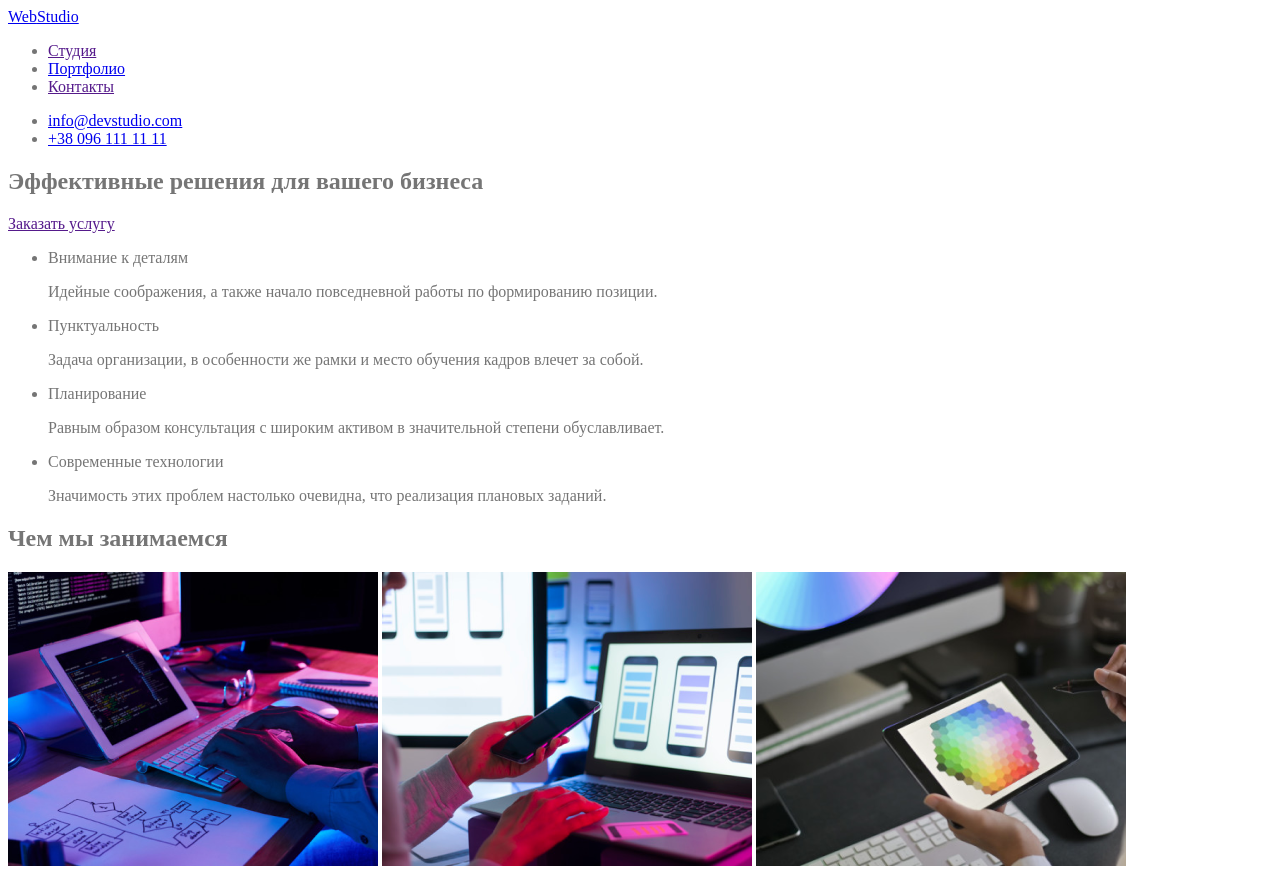
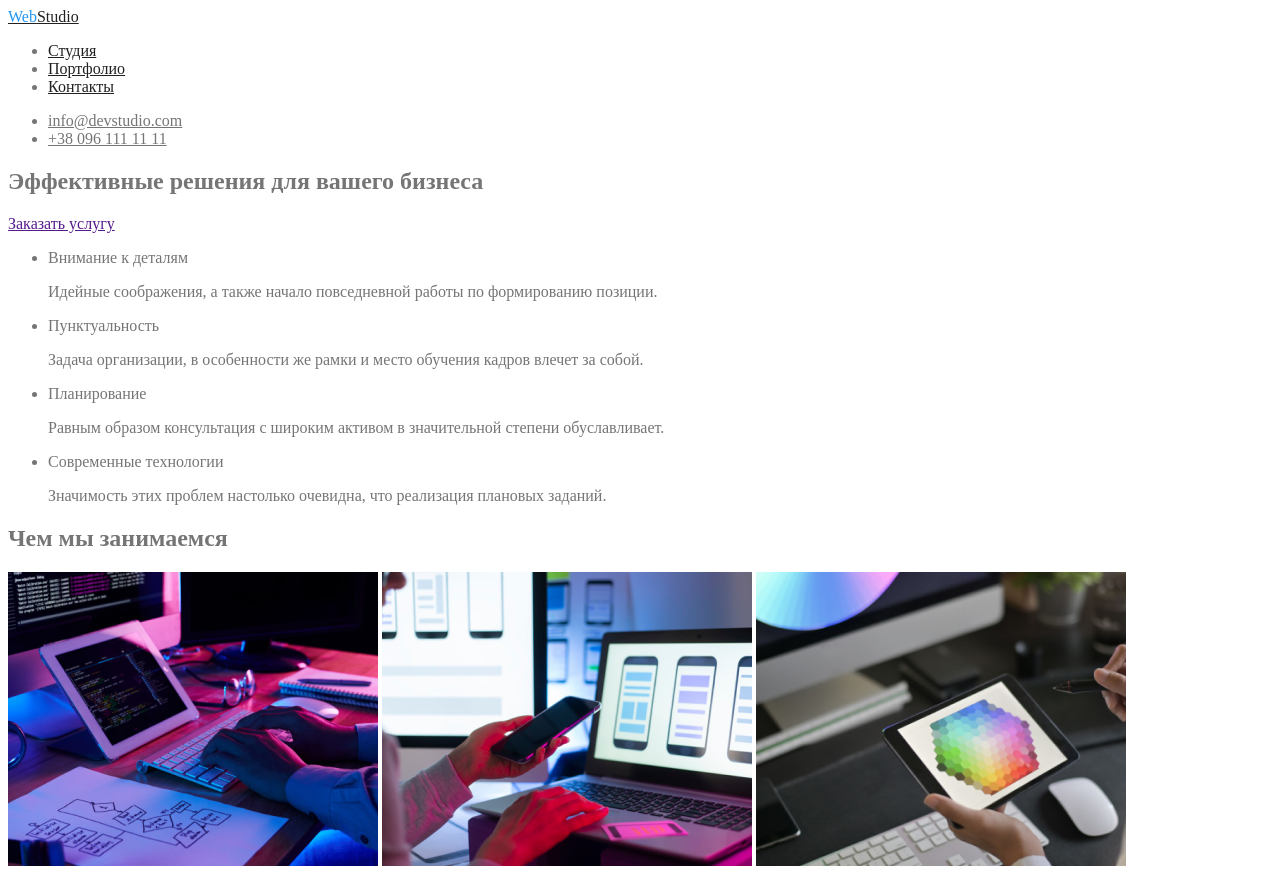
Before and after one commit to Larysa1387/goit-markup-hw-02, a plain HTML site: page index.html in a window 1280 px wide. Shown: the top 869 px of the page. Drawn offline with Linux system fonts and the light colour scheme.

Commit message:
nav finished

```diff
--- a/css/style.css
+++ b/css/style.css
@@ -1,18 +1,41 @@
 :root {
   --primary-text-color: #757575;
   --title-text-color: #212121;
-  --accent-color:  #2196F3;
+  --accent-color: #2196F3;
   --primary-white-color: #FFFFFF;
 }
 
 body {
   background-color: var(--primary-white-color);
-  color: var(--primary-text-color)
+  color: var(--primary-text-color);
 }
 
 .logo {
-  color: --title-text-color;
+  color: var(--title-text-color);
 }
-.logo .span {
-  color: --accent-color;
+.logo span {
+  color: var(--accent-color);
 }
+
+/* Nav style */
+
+.nav .link {
+  color: var(--title-text-color);
+}
+.nav .link:hover,
+.nav .link:focus {
+  color: var(--accent-color);
+}
+
+.nav .link.current {
+  color: var(--title-text-color);
+}
+
+.nav-contacts .link {
+  color: var(--primary-text-color);
+}
+
+.nav-contacts .link:hover,
+.nav-contacts .link:focus {
+  color: var(--accent-color);
+}
--- a/index.html
+++ b/index.html
@@ -20,13 +20,9 @@
         <li><a href="./portfolio.html" class="link">Портфолио</a></li>
         <li><a href="" class="link">Контакты</a></li>
       </ul>
-      <ul class="contacts">
-        <li>
-          <a href="mailto:info@devstudio.com">info@devstudio.com</a>
-        </li>
-        <li>
-          <a href="tel:+380961111111">+38 096 111 11 11</a>
-        </li>
+      <ul class="nav-contacts">
+        <li><a href="mailto:info@devstudio.com" class="link">info@devstudio.com</a></li>
+        <li><a href="tel:+380961111111" class="link">+38 096 111 11 11</a></li>
       </ul>
     </nav>
   </header>
@@ -100,7 +96,7 @@
     </section>
   </main>
   <footer>
-    <a href="/">
+    <a href="./index.html" class="logo">
       <span>Web</span>Studio
     </a>
     <address>
```
Also changed, not shown: portfolio.html (+4 -8 lines).
